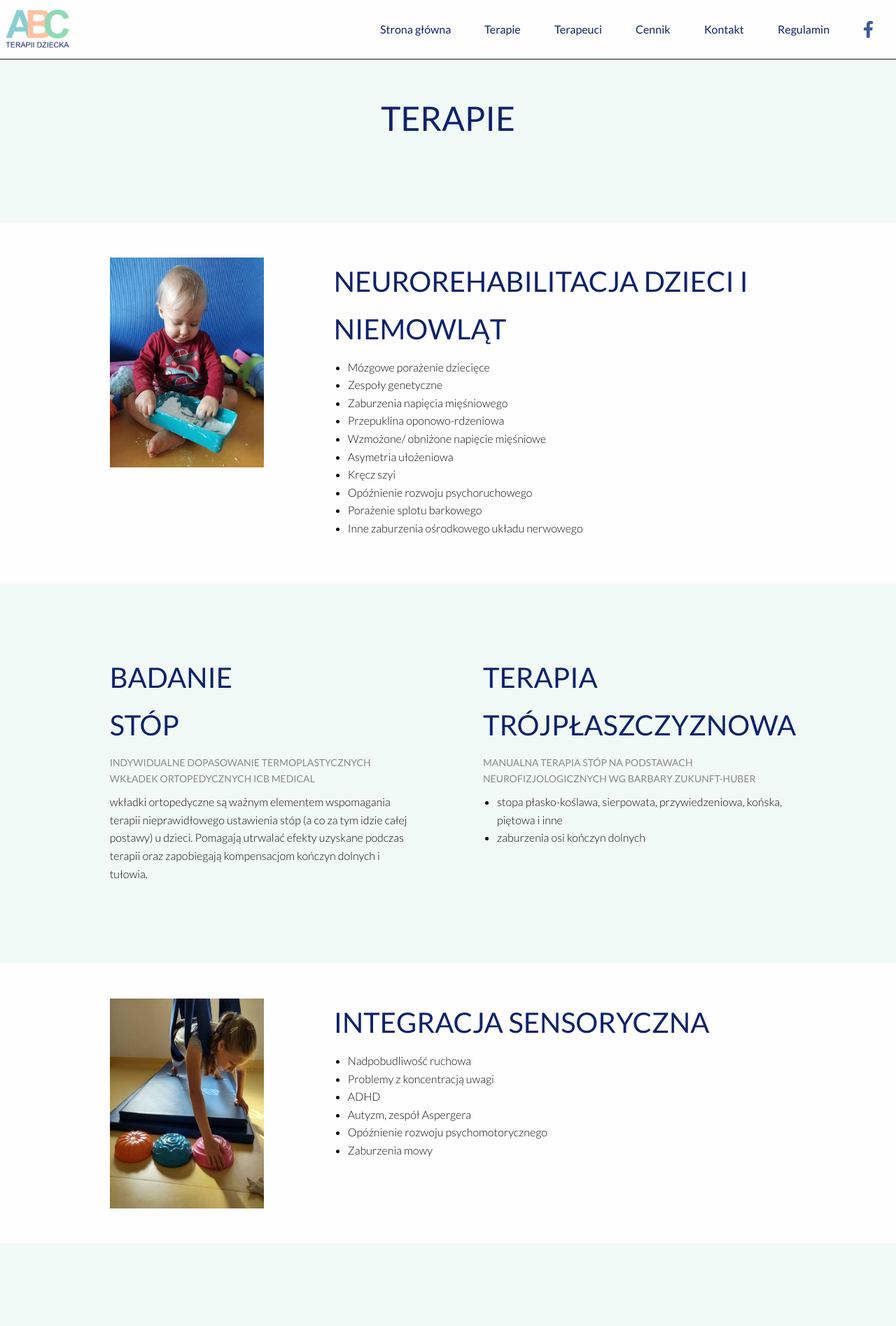
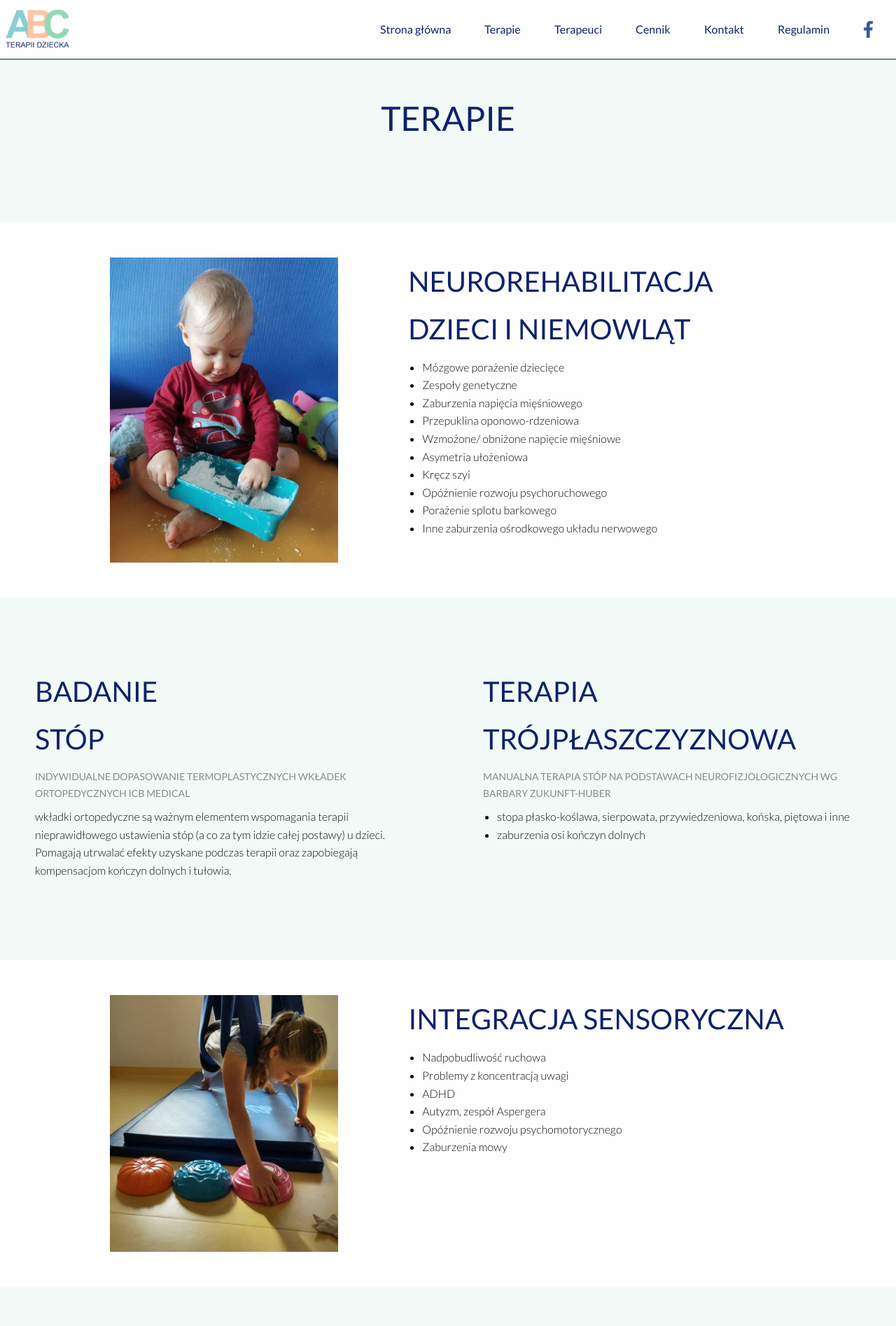
Before and after one commit to MitchDobry/ABC, a React (Create React App) app: page /#/terapie in a window 1280 px wide. Shown: the top 1895 px of the page at 70% size. Built offline with nearby package versions, Linux system fonts and the light colour scheme.

Commit message:
poprawki

```diff
--- a/src/Pages/Terapie.js
+++ b/src/Pages/Terapie.js
@@ -25,10 +25,10 @@ class Terapie extends React.Component {
         </div>
       </Section>
       <Section>
-        <div className="cell small-12 medium-3 medium-offset-1">
-          <img className="img_therapy" src={sensoplastyka} alt="reh"></img>
+        <div className="cell small-12 medium-4 medium-offset-1">
+          <img src={sensoplastyka} alt="reh"></img>
         </div>
-        <div className="cell small-12 medium-7">
+        <div className="cell small-12 medium-5">
             <h3>neurorehabilitacja dzieci i niemowląt</h3>
             <ul>
               <li>Mózgowe porażenie dziecięce</li>
@@ -45,7 +45,7 @@ class Terapie extends React.Component {
         </div>
       </Section>
       <Section>
-        <div className="cell small-12 medium-5 medium-offset-1">
+        <div className="cell small-12 medium-8  large-6">
             <h3>Badanie<br/> stóp</h3>
             <h5 className="therapy-description">indywidualne dopasowanie termoplastycznych
              wkładek ortopedycznych<strong> ICB MEDICAL</strong></h5>
@@ -54,7 +54,7 @@ class Terapie extends React.Component {
            </p>
         </div>
 
-        <div className="cell small-12 medium-5 ">
+        <div className="cell small-12 medium-8  large-6" >
             <h3> terapia trójpłaszczyznowa</h3>
             <h4 className="therapy-description">manualna terapia stóp na podstawach neurofizjologicznych wg Barbary Zukunft-Huber</h4>
           <ul>
@@ -64,8 +64,8 @@ class Terapie extends React.Component {
         </div>
       </Section>
       <Section>
-      <div className="cell small-12 medium-3 medium-offset-1">
-          <img className="img_therapy" src={integracjasenso} alt="reh"></img>
+      <div className="cell small-12 medium-4 medium-offset-1 ">
+          <img src={integracjasenso} alt="reh"></img>
         </div>
         <div className="cell small-12 medium-7">
             <h3>integracja Sensoryczna</h3>
@@ -126,7 +126,7 @@ class Terapie extends React.Component {
         </div>
       </Section>
       <Section>
-        <div className="cell small-12 medium-4">
+        <div className="cell small-12 medium-5 large-4">
             <h3> logopedyczna</h3>
            <ul>
              <li>Dyslalia</li>
@@ -140,7 +140,7 @@ class Terapie extends React.Component {
              <li>Zajęcia logarytmiczne</li>
            </ul>
         </div>
-        <div className="cell small-12 medium-4">
+        <div className="cell small-12 medium-5 medium-offset-1 large-4">
             <h3>pedagogiczna</h3>
           <ul>
             <li>Reedukacja Dysleksji</li>
@@ -148,7 +148,7 @@ class Terapie extends React.Component {
             <li>Eliminowanie niepowodzeń szkolnych</li>
           </ul>
         </div>
-        <div className="cell small-12 medium-4">
+        <div className="cell small-12 medium-5 large-4">
             <h3> psychologiczna</h3>
            <ul>
              <li>Ocena rozwoju dziecka i gotowości szkolnej</li>
```
